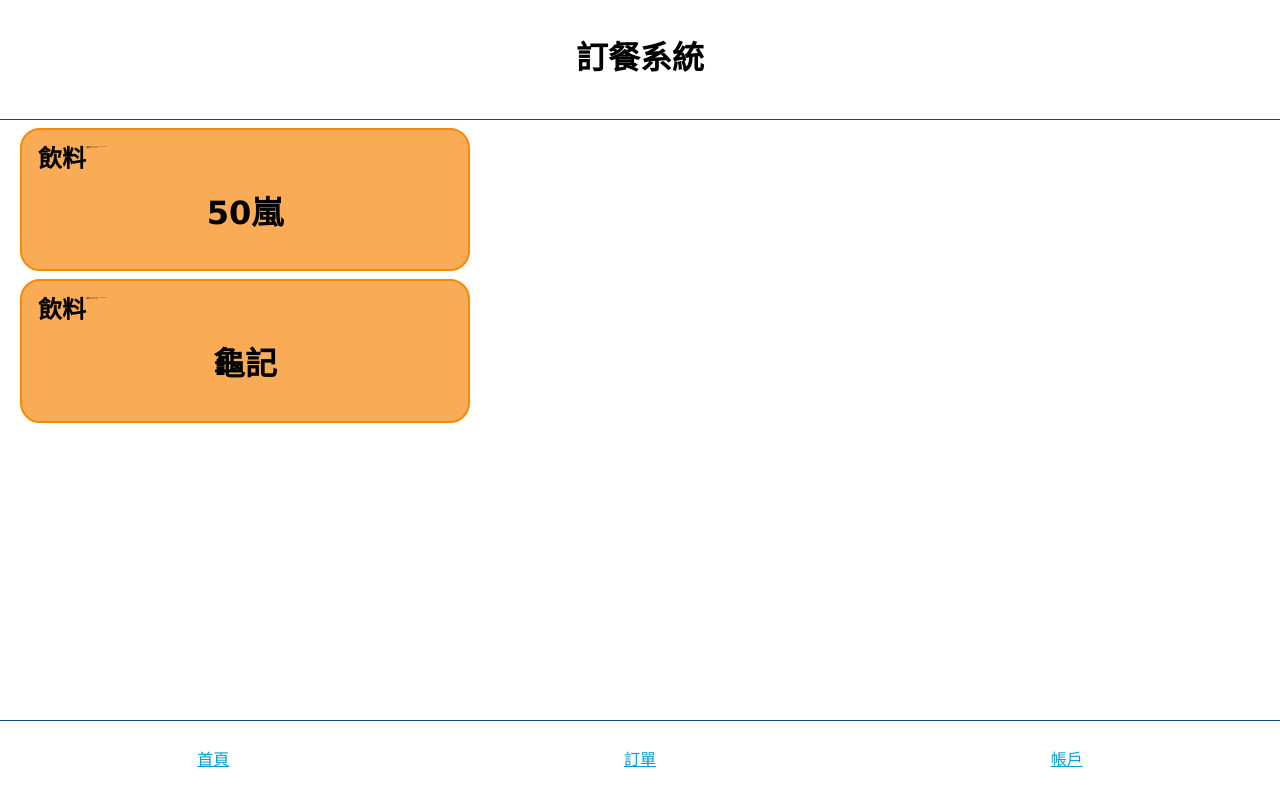
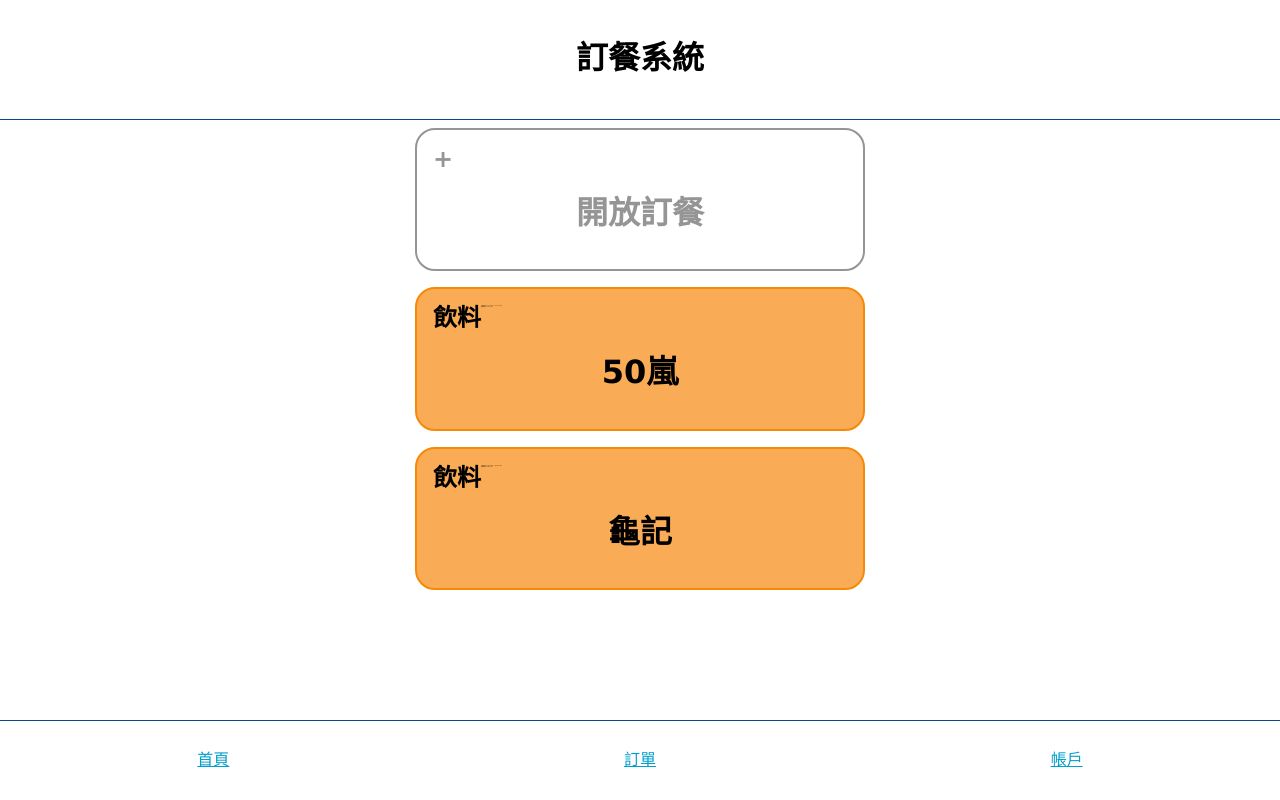
Before and after one commit to tong-xb/drink_order, a Vue app: page /home-view in a window 1280 px wide. Built offline with nearby package versions, Linux system fonts and the light colour scheme; no server answers; sample sign-in values are in the browser's storage.

Commit message:
add admin function

```diff
--- a/src/views/order_system/HomeView.vue
+++ b/src/views/order_system/HomeView.vue
@@ -1,5 +1,9 @@
 <template>
-  <div v-for="menuItem in menus.menu" :key="menuItem.key">
+  <main>
+    <div class="card-container">
+      <MenuCard :storeName="'開放訂餐'" @click.prevent.stop="openOrder()" />
+    </div>
+    <div class="card-container" v-for="menuItem in menus.menu" :key="menuItem.key">
       <MenuCard
         :id="menuItem.menuId"
         :storeName="menuItem.storeName"
@@ -7,9 +11,10 @@
         :openTimeFrom="menuItem.openTimeFrom"
         :openTimeTo="menuItem.openTimeTo"
         :arrivalTime="menuItem.arrivalTime"
-      @click.prevent.stop="clickTest(menuItem.menuId)"
+        @click.prevent.stop="openMenu(menuItem.menuId)"
       />
     </div>
+  </main>
 </template>
 <script setup>
 import MenuCard from '@/components/order_system/card/MenuCard.vue';
@@ -40,8 +45,21 @@
 });
 
 const router = useRouter();
-const clickTest = (mId) => {
-  console.log(mId);
+
+const openOrder = () => {
+  router.push({ name: 'OpenOrderView' });
+};
+const openMenu = (mId) => {
+  // console.log(mId);
   router.push({ name: 'MenuView', params: { menuId: mId } });
 };
 </script>
+
+<style lang="scss" scoped>
+main {
+  display: flex;
+  justify-content: flex-start;
+  flex-direction: column;
+  align-items: center;
+}
+</style>
```
Lines whose indentation alone changed are shown as unchanged.
